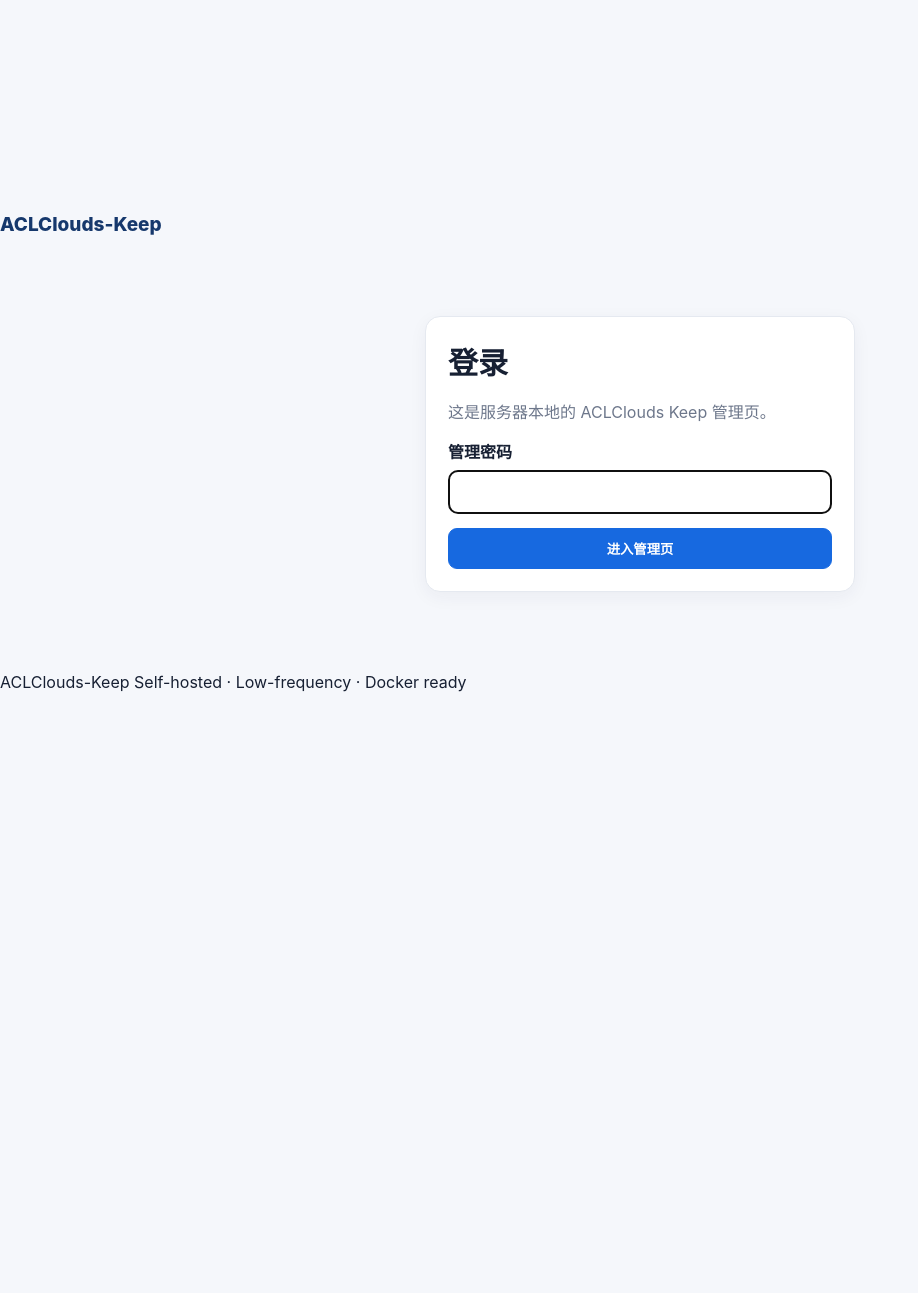
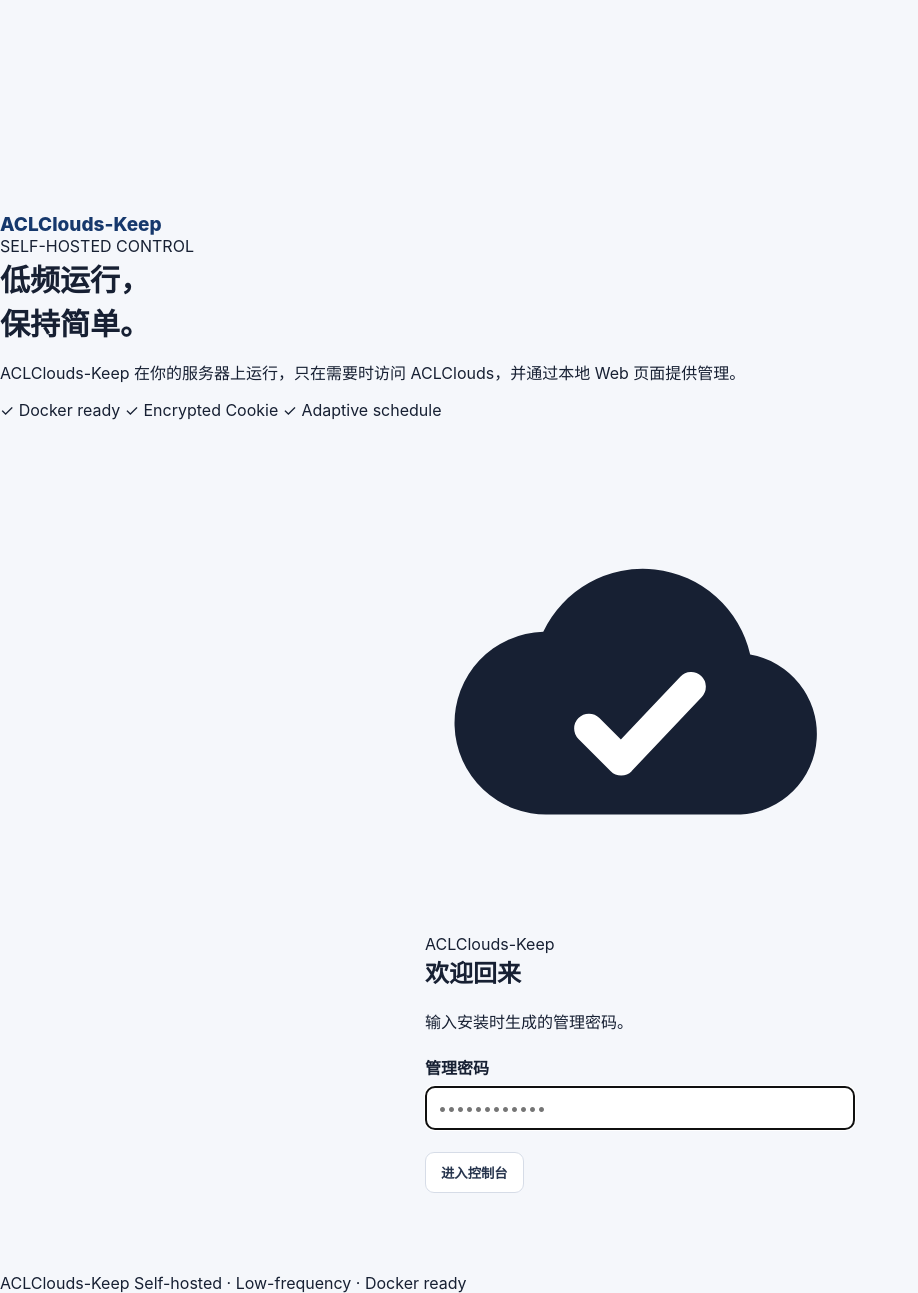
Before and after one commit to frbico/ACLClouds-keep, a Flask app: page /login in a window 1280 px wide. Shown: the part 1072-2365 px from the top of the page, without its empty margins (0-918 px from the left). Before the commit the page ends 1764 px from the top, so only its background shows below. Run offline with Flask 3, Linux system fonts and the light colour scheme; parts of the project's set-up code (start-up, migrations or seed data) failed here and were passed over; some libraries are stand-ins or nearby versions.

Commit message:
Redesign login page

```diff
--- a/templates/login.html
+++ b/templates/login.html
@@ -1,13 +1,38 @@
 {% extends "base.html" %}
 {% block content %}
-<div class="login-card card">
-  <h1>登录</h1>
-  <p class="muted">这是服务器本地的 ACLClouds Keep 管理页。</p>
-  <form method="post">
-    <input type="hidden" name="csrf_token" value="{{ csrf_token() }}">
-    <label>管理密码</label>
-    <input type="password" name="password" autocomplete="current-password" required autofocus>
-    <button class="primary full" type="submit">进入管理页</button>
-  </form>
-</div>
+<section class="login-stage">
+  <div class="login-visual">
+    <span class="eyebrow light">SELF-HOSTED CONTROL</span>
+    <h1>低频运行，<br>保持简单。</h1>
+    <p>ACLClouds-Keep 在你的服务器上运行，只在需要时访问 ACLClouds，并通过本地 Web 页面提供管理。</p>
+    <div class="login-points">
+      <span>✓ Docker ready</span>
+      <span>✓ Encrypted Cookie</span>
+      <span>✓ Adaptive schedule</span>
+    </div>
+  </div>
+
+  <div class="login-card">
+    <div class="login-brand">
+      <span class="brand-mark">
+        <svg viewBox="0 0 32 32" fill="none">
+          <path d="M9.2 23.4h14.3a6 6 0 0 0 .7-11.9A8.2 8.2 0 0 0 8.8 9.8a6.8 6.8 0 0 0 .4 13.6Z" fill="currentColor"/>
+          <path d="m12.2 17 2.4 2.4 5.2-5.5" stroke="white" stroke-width="2.2" stroke-linecap="round" stroke-linejoin="round"/>
+        </svg>
+      </span>
+      <span>ACLClouds-Keep</span>
+    </div>
+    <h2>欢迎回来</h2>
+    <p>输入安装时生成的管理密码。</p>
+
+    <form method="post">
+      <input type="hidden" name="csrf_token" value="{{ csrf_token() }}">
+      <div class="field">
+        <label>管理密码</label>
+        <input type="password" name="password" autocomplete="current-password" placeholder="••••••••••••" required autofocus>
+      </div>
+      <button class="button button-primary button-large button-full" type="submit">进入控制台</button>
+    </form>
+  </div>
+</section>
 {% endblock %}
```
